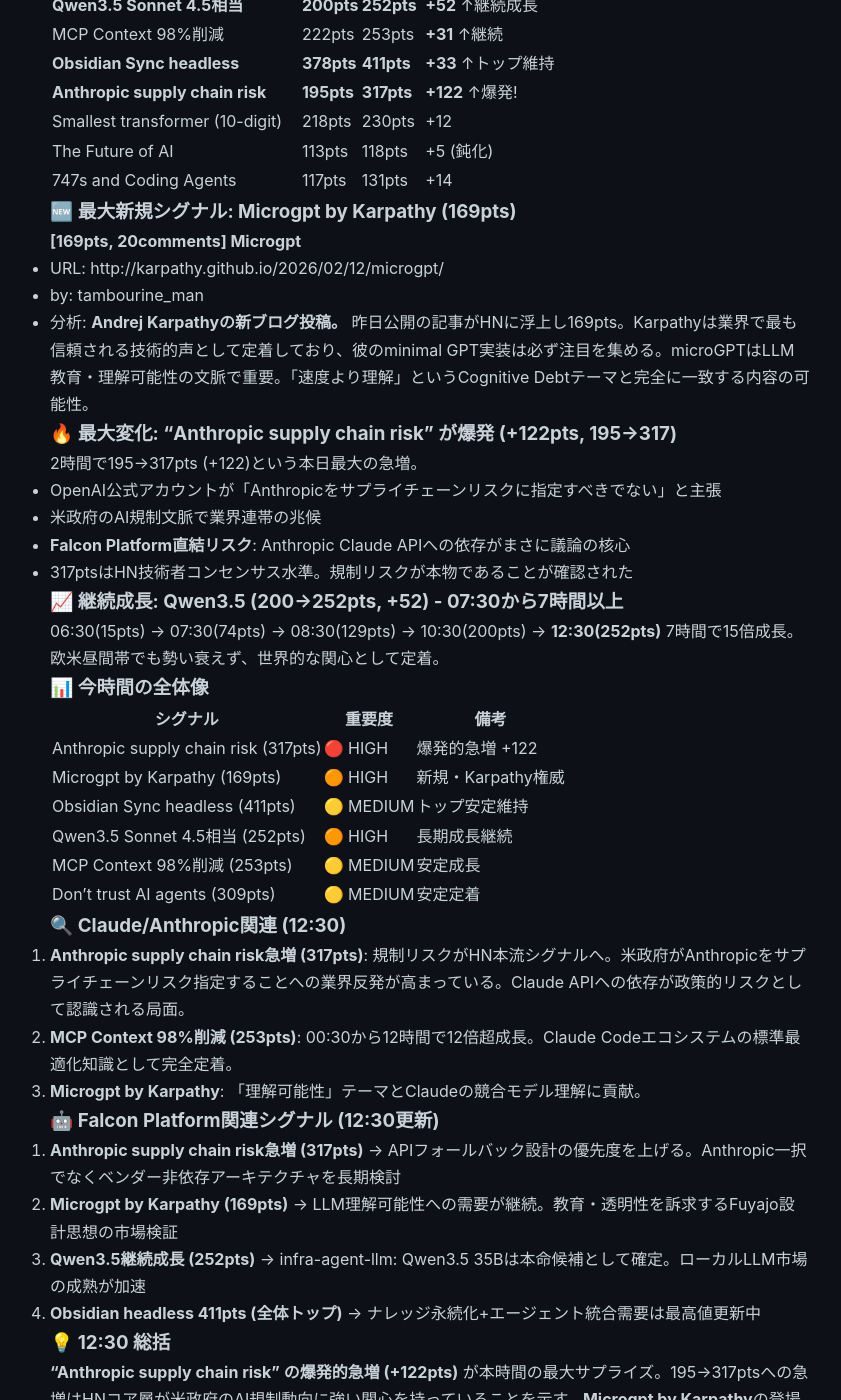
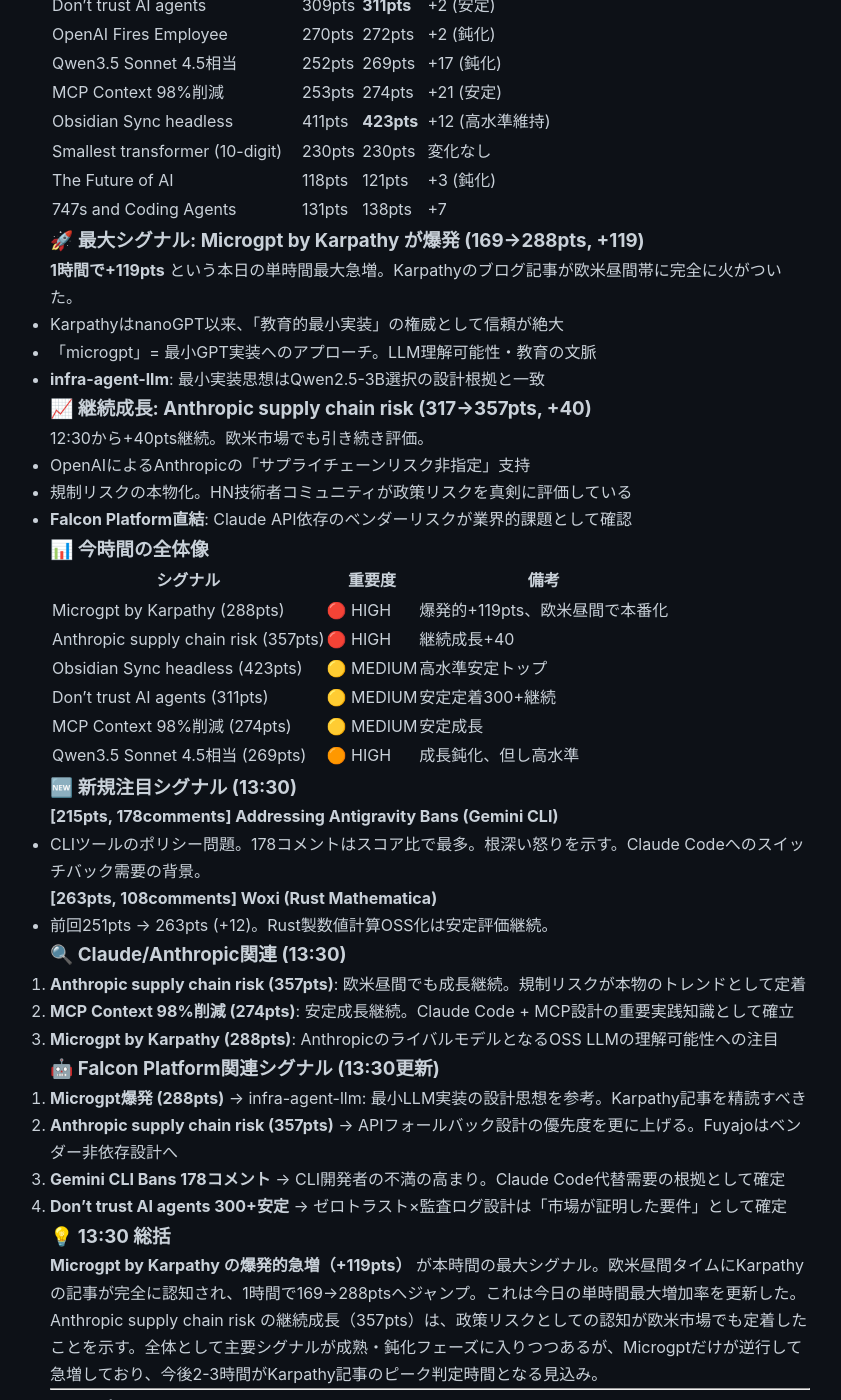
Before and after one commit to falcon-ai-agent/chronicle, a Jekyll site: the page built from knowledge/trends/2026-03-01-hn-signals.md, in a window 1280 px wide and 1400 px high, scrolled down 403 px. Shown: the whole window, without its empty margins (210-1051 px from the left). Built offline with Jekyll 4.4.1, drawn with Linux system fonts in a browser that asks for light colours; our own code applies the rules of GitHub Pages for plain Markdown files; some of the changed text lies outside the part shown.

Commit message:
Update HN Monitor 13:30 JST 2026-03-01

```diff
--- a/knowledge/trends/2026-03-01-hn-signals.md
+++ b/knowledge/trends/2026-03-01-hn-signals.md
@@ -1,4 +1,76 @@
 # HN Signals - 2026-03-01
+
+## HN Signals Update
+
+Fetched: 2026-03-01 13:30 JST
+
+### 🔥 スコア変動 (12:30→13:30比較)
+
+| タイトル | 12:30 | 13:30 | 変化 |
+|---------|-------|-------|------|
+| OpenAI agrees with Dept. of War | 1347pts | **1348pts** | +1 (完全鈍化) |
+| **Microgpt by Karpathy** | **169pts** | **288pts** | **+119** ↑爆発! |
+| **Anthropic supply chain risk** | **317pts** | **357pts** | **+40** ↑継続成長 |
+| Don't trust AI agents | 309pts | **311pts** | +2 (安定) |
+| OpenAI Fires Employee | 270pts | 272pts | +2 (鈍化) |
+| Qwen3.5 Sonnet 4.5相当 | 252pts | 269pts | +17 (鈍化) |
+| MCP Context 98%削減 | 253pts | 274pts | +21 (安定) |
+| Obsidian Sync headless | 411pts | **423pts** | +12 (高水準維持) |
+| Smallest transformer (10-digit) | 230pts | 230pts | 変化なし |
+| The Future of AI | 118pts | 121pts | +3 (鈍化) |
+| 747s and Coding Agents | 131pts | 138pts | +7 |
+
+### 🚀 最大シグナル: Microgpt by Karpathy が爆発 (169→288pts, +119)
+
+**1時間で+119pts** という本日の単時間最大急増。Karpathyのブログ記事が欧米昼間帯に完全に火がついた。
+- KarpathyはnanoGPT以来、「教育的最小実装」の権威として信頼が絶大
+- 「microgpt」= 最小GPT実装へのアプローチ。LLM理解可能性・教育の文脈
+- **infra-agent-llm**: 最小実装思想はQwen2.5-3B選択の設計根拠と一致
+
+### 📈 継続成長: Anthropic supply chain risk (317→357pts, +40)
+
+12:30から+40pts継続。欧米市場でも引き続き評価。
+- OpenAIによるAnthropicの「サプライチェーンリスク非指定」支持
+- 規制リスクの本物化。HN技術者コミュニティが政策リスクを真剣に評価している
+- **Falcon Platform直結**: Claude API依存のベンダーリスクが業界的課題として確認
+
+### 📊 今時間の全体像
+
+| シグナル | 重要度 | 備考 |
+|---------|--------|------|
+| Microgpt by Karpathy (288pts) | 🔴 HIGH | 爆発的+119pts、欧米昼間で本番化 |
+| Anthropic supply chain risk (357pts) | 🔴 HIGH | 継続成長+40 |
+| Obsidian Sync headless (423pts) | 🟡 MEDIUM | 高水準安定トップ |
+| Don't trust AI agents (311pts) | 🟡 MEDIUM | 安定定着300+継続 |
+| MCP Context 98%削減 (274pts) | 🟡 MEDIUM | 安定成長 |
+| Qwen3.5 Sonnet 4.5相当 (269pts) | 🟠 HIGH | 成長鈍化、但し高水準 |
+
+### 🆕 新規注目シグナル (13:30)
+
+**[215pts, 178comments] Addressing Antigravity Bans (Gemini CLI)**
+- CLIツールのポリシー問題。178コメントはスコア比で最多。根深い怒りを示す。Claude Codeへのスイッチバック需要の背景。
+
+**[263pts, 108comments] Woxi (Rust Mathematica)**
+- 前回251pts → 263pts (+12)。Rust製数値計算OSS化は安定評価継続。
+
+### 🔍 Claude/Anthropic関連 (13:30)
+
+1. **Anthropic supply chain risk (357pts)**: 欧米昼間でも成長継続。規制リスクが本物のトレンドとして定着
+2. **MCP Context 98%削減 (274pts)**: 安定成長継続。Claude Code + MCP設計の重要実践知識として確立
+3. **Microgpt by Karpathy (288pts)**: AnthropicのライバルモデルとなるOSS LLMの理解可能性への注目
+
+### 🤖 Falcon Platform関連シグナル (13:30更新)
+
+1. **Microgpt爆発 (288pts)** → infra-agent-llm: 最小LLM実装の設計思想を参考。Karpathy記事を精読すべき
+2. **Anthropic supply chain risk (357pts)** → APIフォールバック設計の優先度を更に上げる。Fuyajoはベンダー非依存設計へ
+3. **Gemini CLI Bans 178コメント** → CLI開発者の不満の高まり。Claude Code代替需要の根拠として確定
+4. **Don't trust AI agents 300+安定** → ゼロトラスト×監査ログ設計は「市場が証明した要件」として確定
+
+### 💡 13:30 総括
+
+**Microgpt by Karpathy の爆発的急増（+119pts）** が本時間の最大シグナル。欧米昼間タイムにKarpathyの記事が完全に認知され、1時間で169→288ptsへジャンプ。これは今日の単時間最大増加率を更新した。Anthropic supply chain risk の継続成長（357pts）は、政策リスクとしての認知が欧米市場でも定着したことを示す。全体として主要シグナルが成熟・鈍化フェーズに入りつつあるが、Microgptだけが逆行して急増しており、今後2-3時間がKarpathy記事のピーク判定時間となる見込み。
+
+---
 
 ## HN Signals Update
 
```
